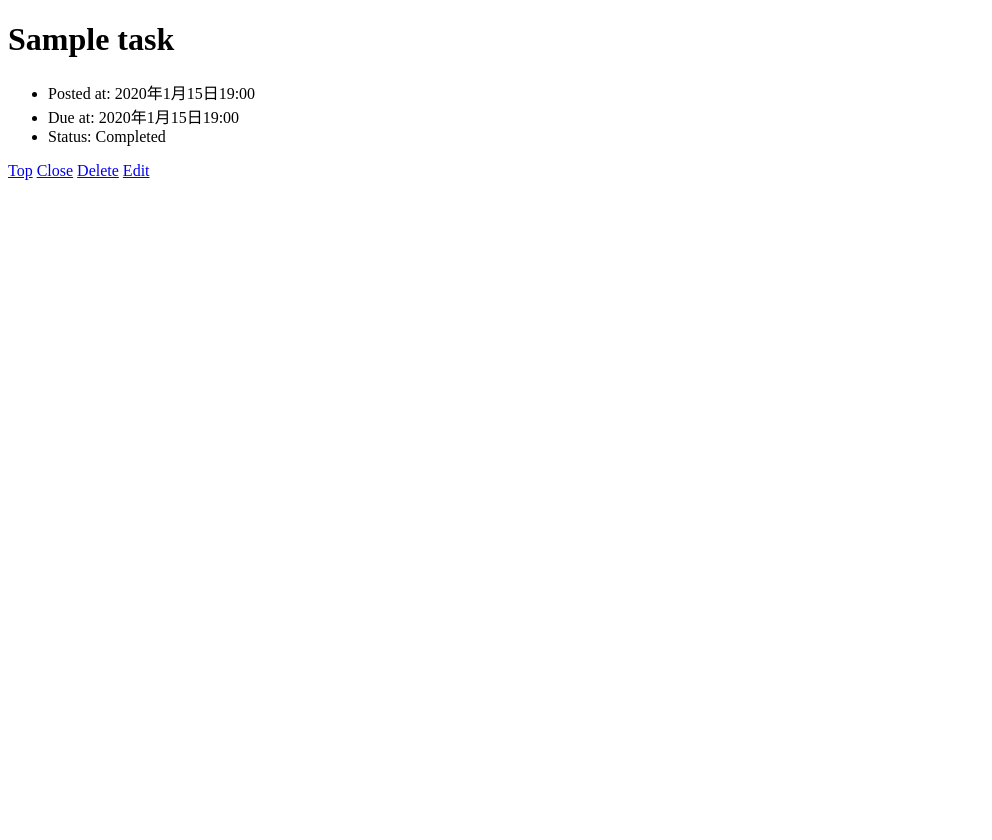
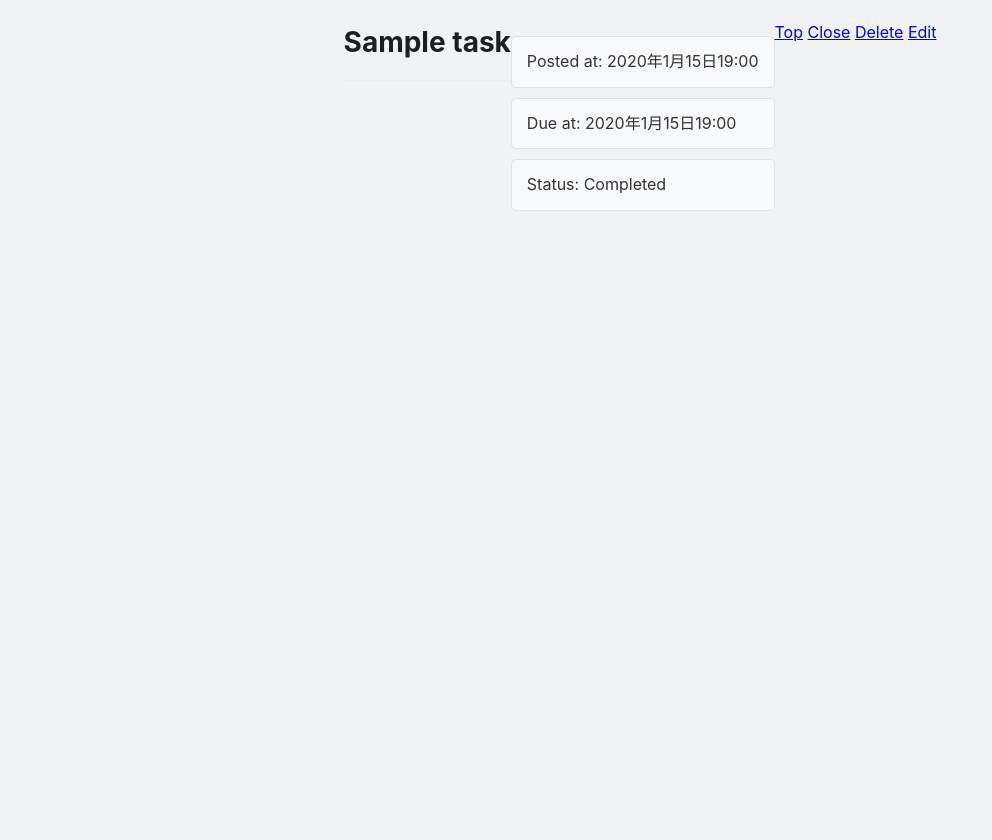
Before and after one commit to s1f102401764/django-test-exercise, a Django app: page /1/ in a window 1280 px wide. Shown: the whole page, without its empty margins (0-992 px from the left). Before the commit the page ends 180 px from the top, so only its background shows below. Run offline with Django 5.2, Linux system fonts and the light colour scheme; tables that the repository leaves empty hold one stand-in row (values such as "Sample post").

Commit message:
detail.htmlのcssを作成

```diff
--- /dev/null
+++ b/todo/static/detail.css
@@ -0,0 +1,65 @@
+/* --- 全体のスタイル --- */
+body {
+     font-family: -apple-system, BlinkMacSystemFont, "Segoe UI", Roboto, "Helvetica Neue", Arial, sans-serif;
+     background-color: #f0f2f5;
+     color: #333;
+     line-height: 1.6;
+     margin: 0;
+     padding: 20px;
+     display: flex;
+    justify-content: center;
+    align-items: flex-start;
+    min-height: 100vh;
+}
+
+
+/* --- 見出し (タスクタイトル) --- */
+h1 {
+    color: #1c1e21;
+    border-bottom: 2px solid #e9ecef;
+    padding-bottom: 15px;
+    margin-top: 0;
+    margin-bottom: 20px;
+    font-size: 28px;
+}
+
+/* --- 詳細リスト --- */
+ul {
+    list-style-type: none;
+    padding: 0;
+    margin-bottom: 30px;
+}
+
+li {
+    background-color: #f8f9fa;
+    border: 1px solid #dee2e6;
+    border-radius: 5px;
+    padding: 12px 15px;
+    margin-bottom: 10px;
+    font-size: 16px;
+}
+
+/* --- アクションボタンのコンテナ --- */
+div.actions {
+    display: flex;
+    justify-content: flex-start;
+    gap: 15px; /* ボタン間のスペース */
+    flex-wrap: wrap; /* 画面が小さい場合に折り返す */
+}
+
+/* --- 共通のボタンスタイル --- */
+div.actions a {
+    text-decoration: none;
+    color: #fff;
+    padding: 10px 20px;
+    border-radius: 5px;
+    font-weight: bold;
+    text-align: center;
+    transition: background-color 0.3s ease, transform 0.2s ease;
+    display: inline-block;
+}
+
+div.actions a:hover {
+    transform: translateY(-2px); /* 少し浮き上がる効果 */
+    box-shadow: 0 2px 8px rgba(0, 0, 0, 0.15);
+}
--- a/todo/templates/todo/detail.html
+++ b/todo/templates/todo/detail.html
@@ -5,6 +5,7 @@
   <head>
     <title>To Do Application</title>
     <meta charset="UTF-8">
+    <link rel="stylesheet" href="{% static 'detail.css' %}" />
     <meta name="author" content="INIAD">
   </head>
 
```
